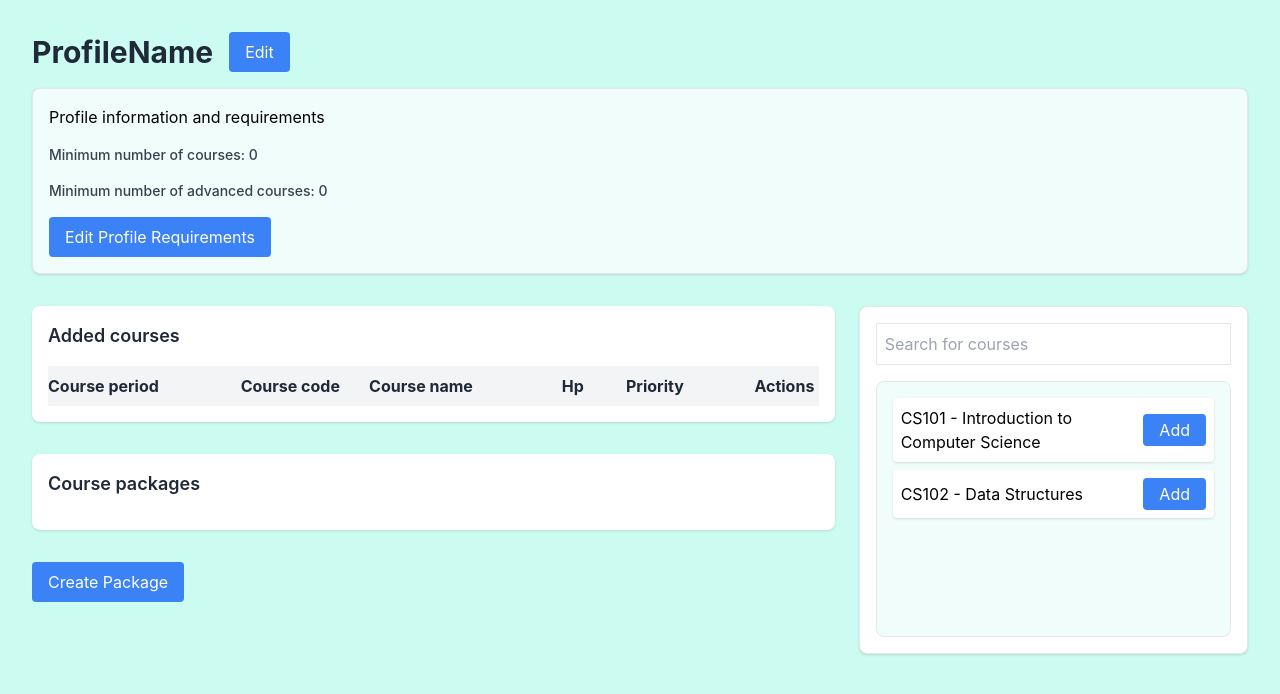
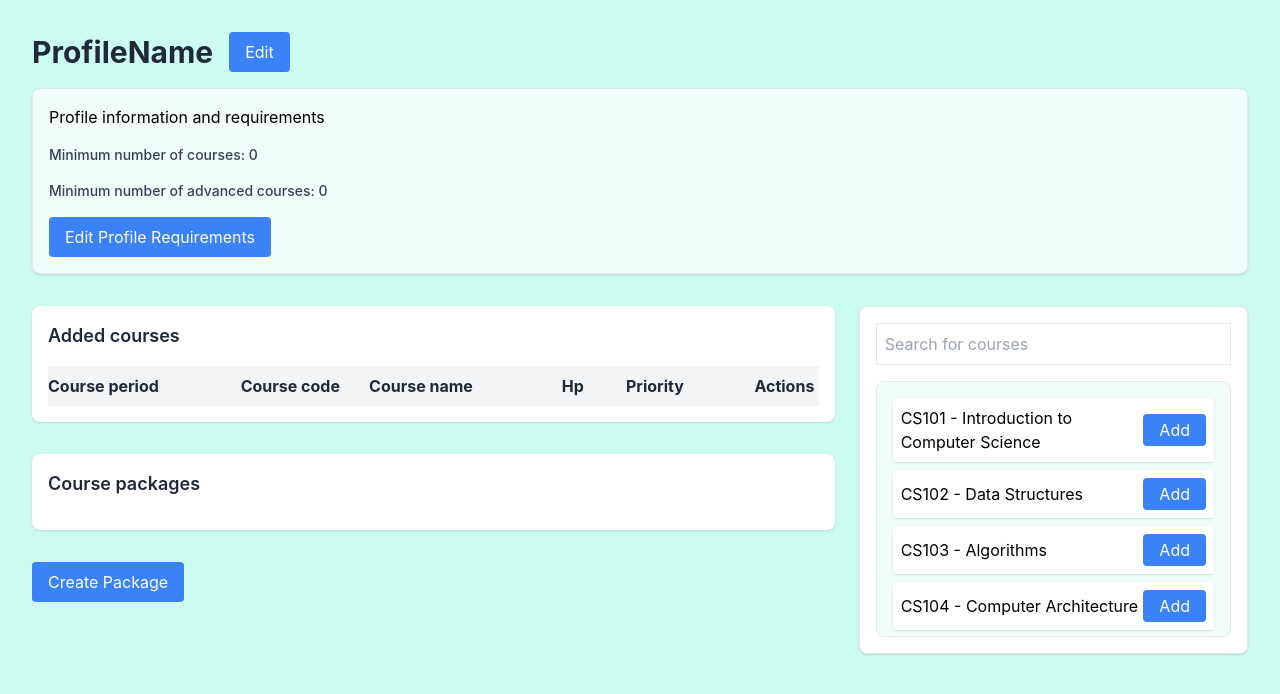
Before and after one commit to WebLabs-AB/MasterChooserApplication, a React (Create React App) app in the folder Frontend/masterfrontend/: page /teachermasterprofile in a window 1280 px wide. Shown: the top 694 px of the page. Built offline with nearby package versions, Linux system fonts and the light colour scheme.

Commit message:
"More fake data"

```diff
--- a/Frontend/masterfrontend/src/Screens/TeacherMasterProfilePage.tsx
+++ b/Frontend/masterfrontend/src/Screens/TeacherMasterProfilePage.tsx
@@ -10,8 +10,20 @@ import SearchSection from '../Components/TeacherMasterProfilePage/SearchSection'
 const fakeCourses = [
   { id: 1, period: 'Fall 2024', code: 'CS101', name: 'Introduction to Computer Science', hp: 5, priority: 'Optional' },
   { id: 2, period: 'Spring 2025', code: 'CS102', name: 'Data Structures', hp: 5, priority: 'Optional' },
+  { id: 3, period: 'Fall 2024', code: 'CS103', name: 'Algorithms', hp: 5, priority: 'Required' },
+  { id: 4, period: 'Spring 2025', code: 'CS104', name: 'Computer Architecture', hp: 5, priority: 'Required' },
+  { id: 5, period: 'Fall 2024', code: 'CS105', name: 'Operating Systems', hp: 5, priority: 'Optional' },
+  { id: 6, period: 'Spring 2025', code: 'CS201', name: 'Web Development', hp: 5, priority: 'Optional' },
+  { id: 7, period: 'Fall 2024', code: 'CS202', name: 'Machine Learning', hp: 5, priority: 'Required' },
+  { id: 8, period: 'Spring 2025', code: 'CS203', name: 'Artificial Intelligence', hp: 5, priority: 'Optional' },
+  { id: 9, period: 'Fall 2024', code: 'CS204', name: 'Database Systems', hp: 5, priority: 'Required' },
+  { id: 10, period: 'Spring 2025', code: 'CS205', name: 'Software Engineering', hp: 5, priority: 'Optional' },
+  { id: 11, period: 'Fall 2024', code: 'CS206', name: 'Network Security', hp: 5, priority: 'Required' },
+  { id: 12, period: 'Spring 2025', code: 'CS207', name: 'Cloud Computing', hp: 5, priority: 'Optional' },
+  { id: 13, period: 'Fall 2024', code: 'CS301', name: 'Internet of Things', hp: 5, priority: 'Optional' },
+  { id: 14, period: 'Spring 2025', code: 'CS302', name: 'Advanced Algorithms', hp: 5, priority: 'Required' },
+  { id: 15, period: 'Fall 2024', code: 'CS303', name: 'Quantum Computing', hp: 5, priority: 'Optional' }
 ];
-
 
 // Entry component for the teacher's page, managing state and components for creating and updating course profiles
 export const TeacherCreateUpdateProfilePage = () => {
```
